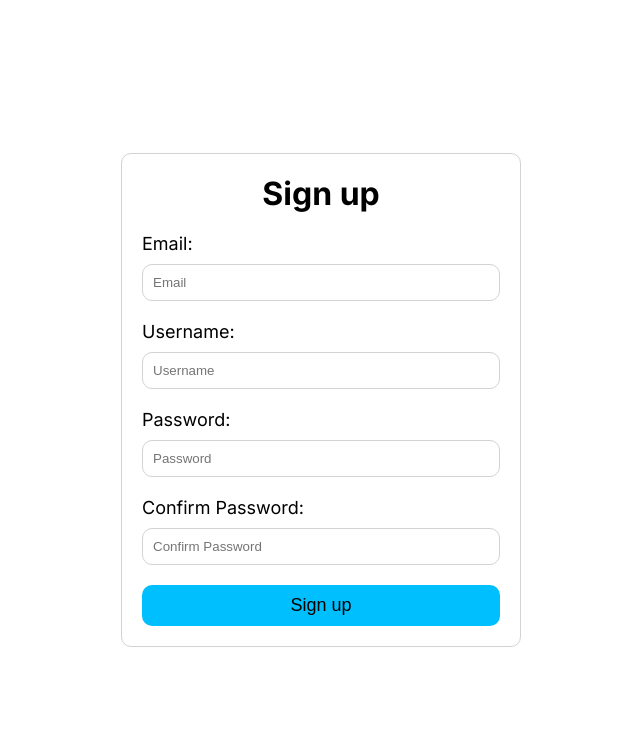
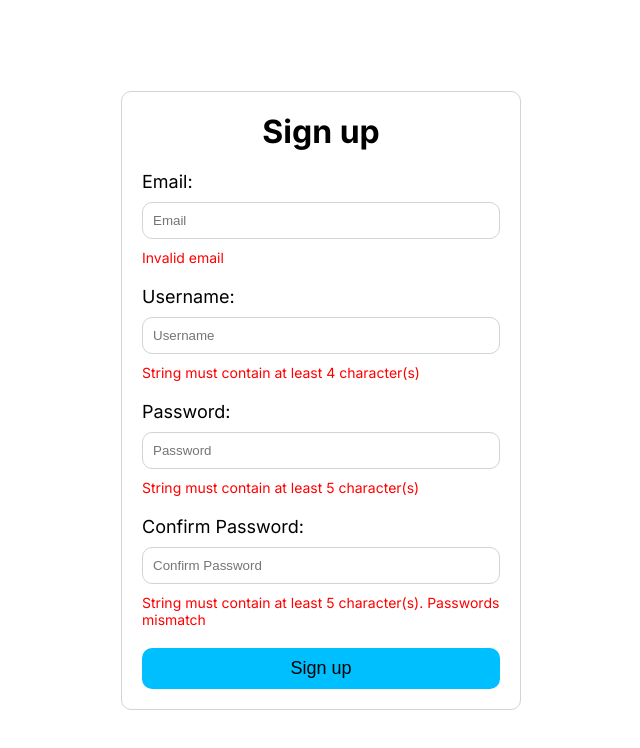
Before and after one commit to PablloZz/next-express-auth, a Next.js app in the folder frontend/: page /sign-up in a window 1280 px wide. Both pictures are taken after a click on the button "Sign up". Shown: the top 748 px of the page, without its empty margins (319-959 px from the left). Built offline with nearby package versions, Linux system fonts and the light colour scheme.

Commit message:
feat: Implement signUp form validation

```diff
--- a/frontend/src/app/(auth)/libs/constants/index.ts
+++ b/frontend/src/app/(auth)/libs/constants/index.ts
@@ -1,6 +1,6 @@
-import { type SignUpForm } from "../types";
+import { type SignUpFormValues } from "../types";
 
-const SIGN_UP_FORM_DEFAULT_VALUES: SignUpForm = {
+const SIGN_UP_FORM_DEFAULT_VALUES: SignUpFormValues = {
   email: "",
   username: "",
   password: "",
--- /dev/null
+++ b/frontend/src/app/(auth)/libs/validationSchemas/index.ts
@@ -0,0 +1,15 @@
+import z from "zod";
+
+const signUpValidationSchema = z
+  .object({
+    email: z.string().email(),
+    username: z.string().min(4),
+    password: z.string().min(5),
+    confirmPassword: z.string().min(5),
+  })
+  .refine((values) => values.password !== values.confirmPassword, {
+    message: "Passwords mismatch",
+    path: ["confirmPassword"],
+  });
+
+export { signUpValidationSchema };
--- a/frontend/src/app/(auth)/sign-up/page.tsx
+++ b/frontend/src/app/(auth)/sign-up/page.tsx
@@ -3,9 +3,13 @@
 import { type ChangeEvent, useCallback, useState } from "react";
 import styles from "./styles.module.css";
 import { SIGN_UP_FORM_DEFAULT_VALUES } from "../libs/constants";
+import type { SignUpFormErrors } from "../libs/types";
+import { signUpValidationSchema } from "../libs/validationSchemas";
+import { joinErrors } from "../libs/helpers";
 
 export default function SignUp() {
   const [formValues, setFormValues] = useState(SIGN_UP_FORM_DEFAULT_VALUES);
+  const [formErrors, setFormErrors] = useState<SignUpFormErrors>({});
 
   const handleChangeFormValues = useCallback((event: ChangeEvent<HTMLInputElement>) => {
     const { name: fieldName, value: fieldValue } = event.target;
@@ -15,7 +19,12 @@ export default function SignUp() {
       [fieldName]: fieldValue,
     }));
   }, []);
-  console.log(formValues);
+
+  const handleSubmitForm = useCallback(() => {
+    const { error } = signUpValidationSchema.safeParse(formValues);
+
+    if (error) return setFormErrors(error.flatten().fieldErrors);
+  }, [formValues]);
 
   return (
     <form className={styles["form"]}>
@@ -33,6 +42,9 @@ export default function SignUp() {
             onChange={handleChangeFormValues}
             className={styles["input"]}
           />
+          {formErrors.email && (
+            <span className={styles["error"]}>{joinErrors(formErrors, "email")}</span>
+          )}
         </label>
         <label className={styles["label"]}>
           <span>Username:</span>
@@ -45,6 +57,9 @@ export default function SignUp() {
             placeholder="Username"
             className={styles["input"]}
           />
+          {formErrors.username && (
+            <span className={styles["error"]}>{joinErrors(formErrors, "username")}</span>
+          )}
         </label>
         <label className={styles["label"]}>
           <span>Password:</span>
@@ -57,6 +72,9 @@ export default function SignUp() {
             onChange={handleChangeFormValues}
             className={styles["input"]}
           />
+          {formErrors.password && (
+            <span className={styles["error"]}>{joinErrors(formErrors, "password")}</span>
+          )}
         </label>
         <label className={styles["label"]}>
           <span>Confirm Password:</span>
@@ -69,9 +87,12 @@ export default function SignUp() {
             onChange={handleChangeFormValues}
             className={styles["input"]}
           />
+          {formErrors.confirmPassword && (
+            <span className={styles["error"]}>{joinErrors(formErrors, "confirmPassword")}</span>
+          )}
         </label>
       </fieldset>
-      <button className={styles["button"]} type="button">
+      <button className={styles["button"]} type="button" onClick={handleSubmitForm}>
         Sign up
       </button>
     </form>
--- a/frontend/src/app/(auth)/sign-up/styles.module.css
+++ b/frontend/src/app/(auth)/sign-up/styles.module.css
@@ -39,7 +39,9 @@
   border-radius: 10px;
   font-size: 18px;
   background: deepskyblue;
-  transition: background .2s ease, transform .2s ease;
+  transition:
+    background 0.2s ease,
+    transform 0.2s ease;
 }
 
 .button:hover {
@@ -49,3 +51,8 @@
 .button:active {
   transform: translateY(2px) scaleX(99%);
 }
+
+.error {
+  color: red;
+  font-size: 14px;
+}
```
Also changed, not shown: frontend/src/app/(auth)/libs/types/index.ts (+8 -6 lines), 1 other file (tests, documents, lock files or other folders).
